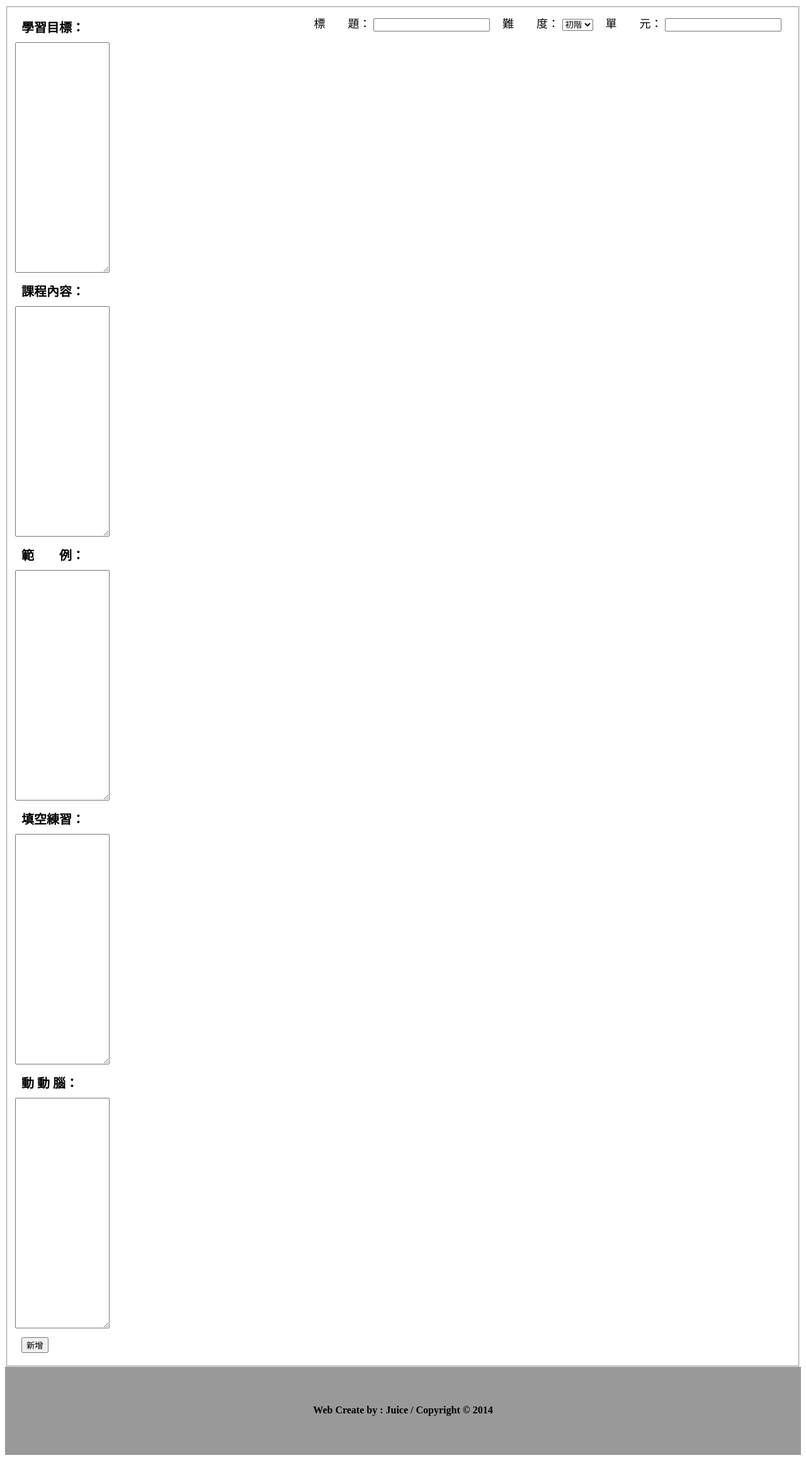
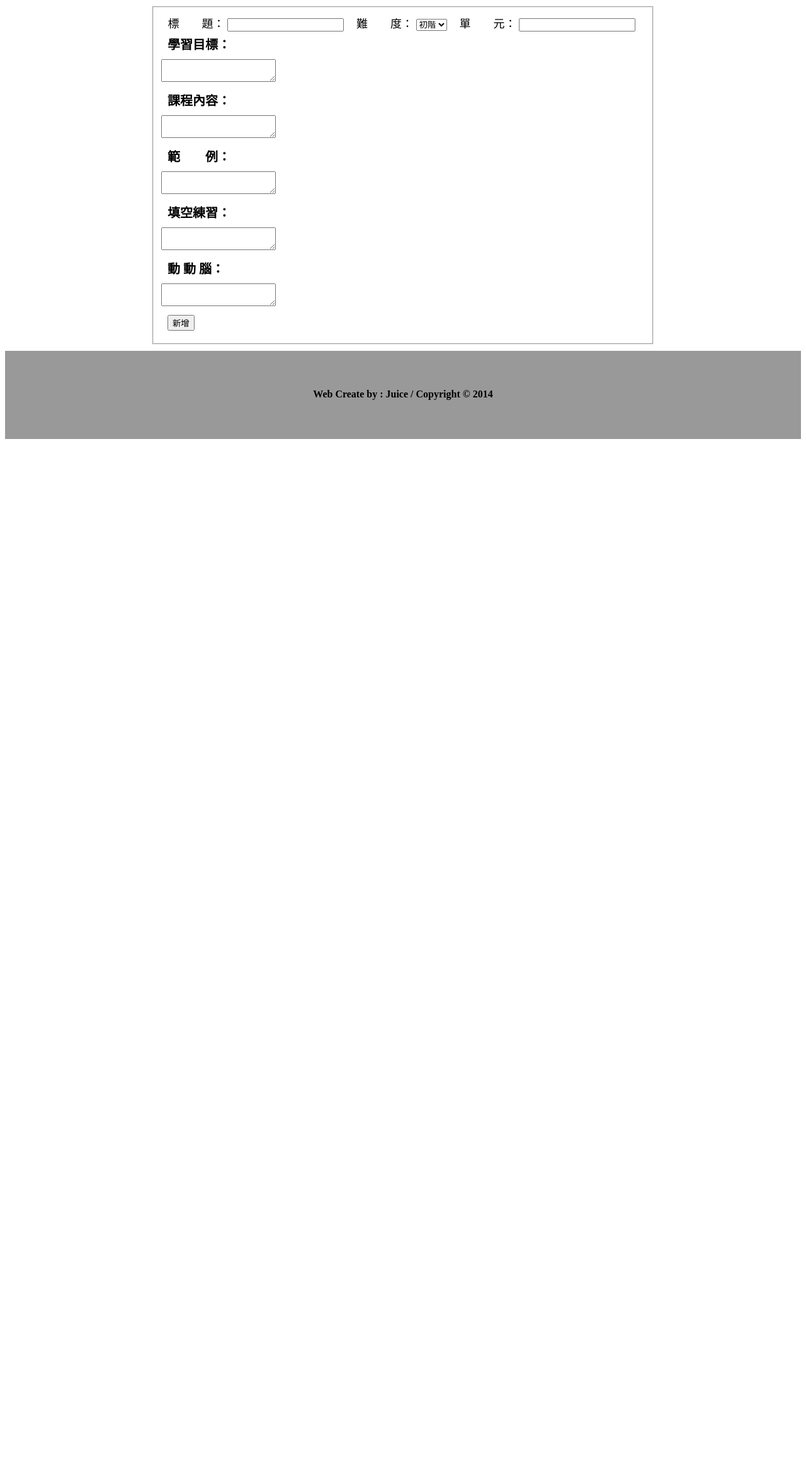
Before and after one commit to Juice-Online-Judge/Juice-Legacy, a PHP site: page /juice/lesson/lesson_add.php in a window 1280 px wide. Shown: the part 108-2426 px from the top of the page at 63% size. After the commit the page ends 805 px from the top, so only its background shows below. Run offline with PHP 8.4, Linux system fonts and the light colour scheme; some libraries are stand-ins or nearby versions.

Commit message:
css update
rename the name and id
update css

```diff
--- a/juice/lesson/lesson_add.php
+++ b/juice/lesson/lesson_add.php
@@ -47,7 +47,7 @@
 				</nav>
 			</header>
 		</div>
-		<div style="margin: 10px 0px 0px 0px;">
+		<div style="width:800px;margin: 10px auto;">
 			<div>
 				<form name="add_lesson" id="add_lesson" action="<?php echo $_SERVER['PHP_SELF']; ?>" method="POST">
 					<fieldset>
@@ -68,25 +68,25 @@
 							<label for="title">標　　題：</label>
 							<input type="text" id="title" name="title" maxlength="128" autocomplete="off" required>
 						</div>
-						<div>
+						<div style="max-width:768px;">
 							<label class="lesson_add_title" for="goal">學習目標：</label>
-							<textarea class="ckeditor" name="editor1" id="editor1" rows="24" cols="16" required></textarea>
+							<textarea class="ckeditor" name="goal" id="goal" required></textarea>
 						</div>
-						<div>
+						<div style="max-width:768px;">
 							<label class="lesson_add_title" for="content">課程內容：</label>
-							<textarea class="ckeditor" name="editor1" id="editor1" rows="24" cols="16" required></textarea>
+							<textarea class="ckeditor" name="content" id="content" required></textarea>
 						</div>
-						<div>
+						<div style="max-width:768px;">
 							<label class="lesson_add_title" for="example">範　　例：</label>
-							<textarea class="ckeditor" name="editor1" id="editor1" rows="24" cols="16" required></textarea>
+							<textarea class="ckeditor" name="example" id="example" required></textarea>
 						</div>
-						<div>
+						<div style="max-width:768px;">
 							<label class="lesson_add_title" for="practice">填空練習：</label>
-							<textarea class="ckeditor" name="editor1" id="editor1" rows="24" cols="16" required></textarea>
+							<textarea class="ckeditor" name="practice" id="practice" required></textarea>
 						</div>
-						<div>
+						<div style="max-width:768px;">
 							<label class="lesson_add_title" for="implement">動 動 腦：</label>
-							<textarea class="ckeditor" name="editor1" id="editor1" rows="24" cols="16" required></textarea>
+							<textarea class="ckeditor" name="implement" id="implement" required></textarea>
 						</div>
 						<div style="margin:10px;">
 							<button type="submit" id="submit">新增</button>
```
